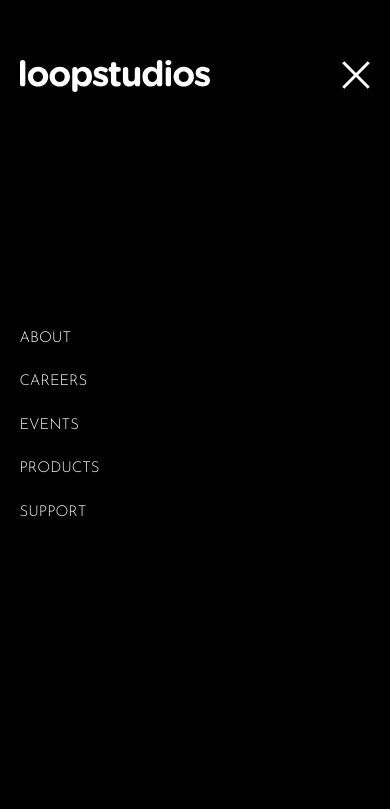
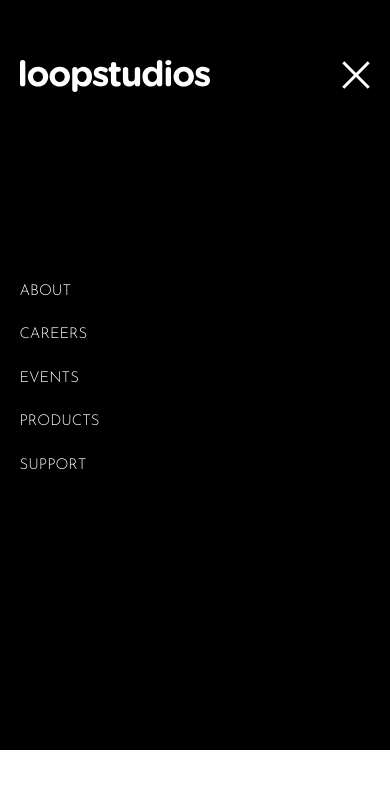
Before and after one commit to mohammedbahnini/loopstudio, a plain HTML site: page index.html in a window 390 px wide. Both pictures are taken after a click on the element 355 px from the left and 71 px from the top of the page. Shown: the top 809 px of the page. Drawn offline with Linux system fonts and the light colour scheme.

Commit message:
fixing mobile menu

```diff
--- a/js/app.js
+++ b/js/app.js
@@ -13,6 +13,6 @@ nav_menu.addEventListener('click' , ()=>{
         nav_menu.classList.add('open');
         menu.classList.add('open');
         body.style.overflow = 'hidden';
-        body.style.height = '100vh';
+        body.style.height = '100%';
     }
 });
--- a/sass/style.scss
+++ b/sass/style.scss
@@ -15,9 +15,11 @@ header {
     background-size : cover ;
     background-position: center;
     overflow: hidden;
+
     @include mobile(){
         background-image : url('../images/mobile/image-hero.jpg');
         min-height : 50rem;
+        position: relative;
     }
     .header{
         padding-top : 4em;
```
Also changed, not shown: css/style.css.
